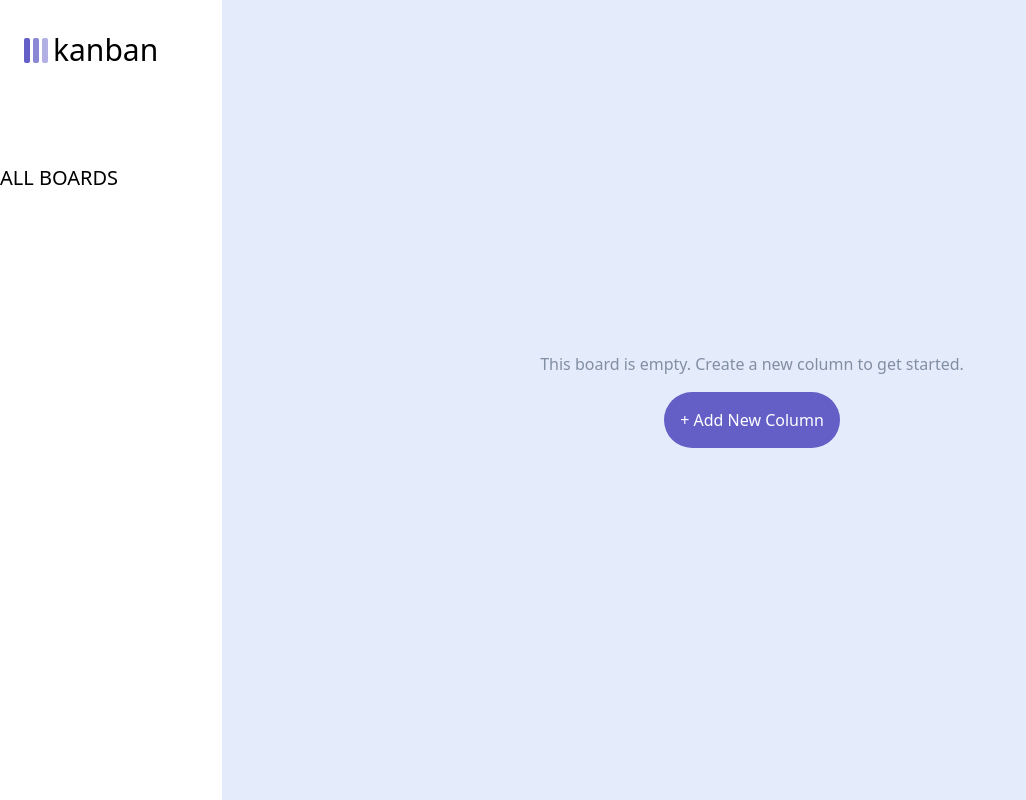
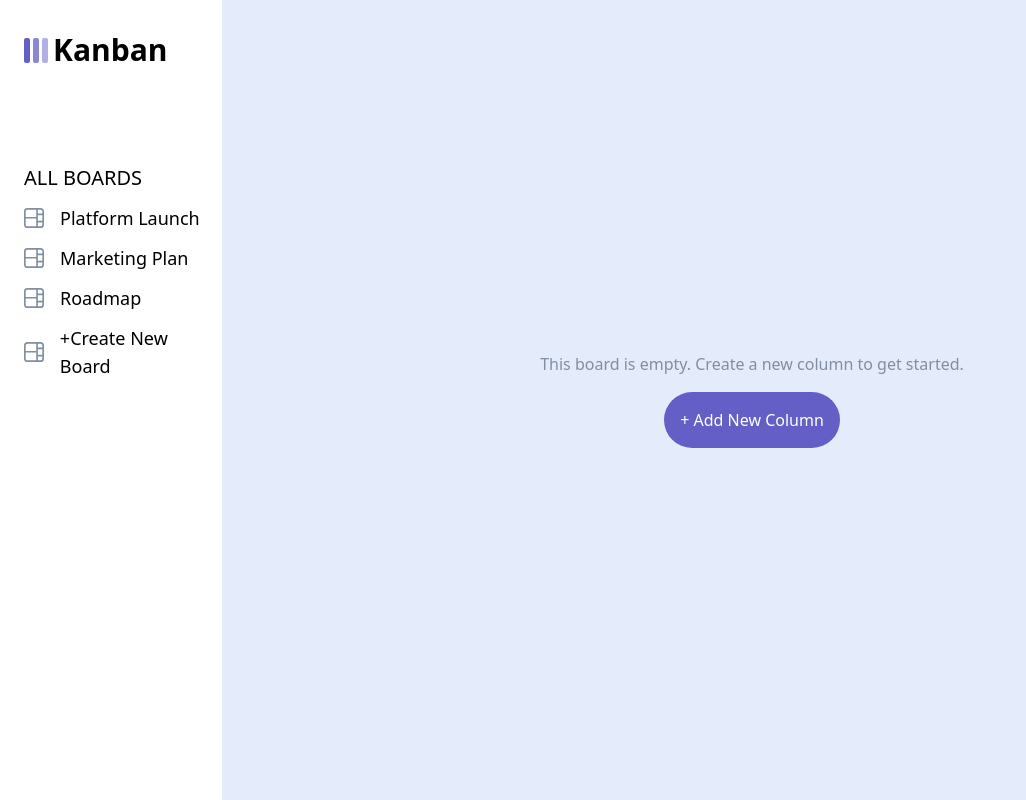
Before and after one commit to Emelinur/kanban-task-app, a React (Vite) app: page / in a window 1280 px wide. Shown: the whole page, without its empty margins (0-1026 px from the left). Built offline with nearby package versions, Linux system fonts and the light colour scheme.

Commit message:
"Navbar menusu düzenlendi"

```diff
--- a/src/components/Navbar.jsx
+++ b/src/components/Navbar.jsx
@@ -24,14 +24,29 @@ export function Navbar() {
               </g>
             </svg>
           </span>
-          <span>kanban</span>
+          <span className="font-bold">Kanban</span>
         </div>
 
         <div className="mt-24">
-          <p className="text-xl">ALL BOARDS</p>
+          <h5 className="text-xl ml-6">ALL BOARDS</h5>
+          <div className="hover:bg-mainPurple flex mt-3 items-center ">
+            <span className="ml-6 pr-4"><img src="..\src\assets\icon-board.svg" alt=""  className="w-5"/></span>
+            <a href="" className="text-lg  ">Platform Launch</a>
+          </div>
+          <div className="hover:bg-mainPurple flex mt-3 items-center">
+            <span className="ml-6 pr-4"><img src="..\src\assets\icon-board.svg" alt=""  className="w-5"/></span>
+            <a href="" className="text-lg  ">Marketing Plan</a>
+          </div>
+          <div className="hover:bg-mainPurple  flex mt-3 items-center">
+            <span className="ml-6 pr-4"><img src="..\src\assets\icon-board.svg" alt=""  className="w-5"/></span>
+            <a href="" className="text-lg ">Roadmap</a>
+          </div>
+          <div className="hover:bg-mainPurple flex mt-3 items-center">
+            <span className="ml-6 pr-4"><img src="..\src\assets\icon-board.svg" alt=""  className="w-5"/></span>
+            <a href="" className="text-lg ">+Create New Board</a>
+          </div>
 
         </div>
-
       </nav>
     </>
   );
--- a/tailwind.config.js
+++ b/tailwind.config.js
@@ -11,7 +11,8 @@ export default {
         lightGrey:"#E4EBFA",
         mediumGrey:"#828FA3",
         mainPurple:"#635FC7",
-       border:"#E4EBFA"
+       border:"#E4EBFA",
+       mediumGrey:"#828FA3"
 
       },
     },
```
